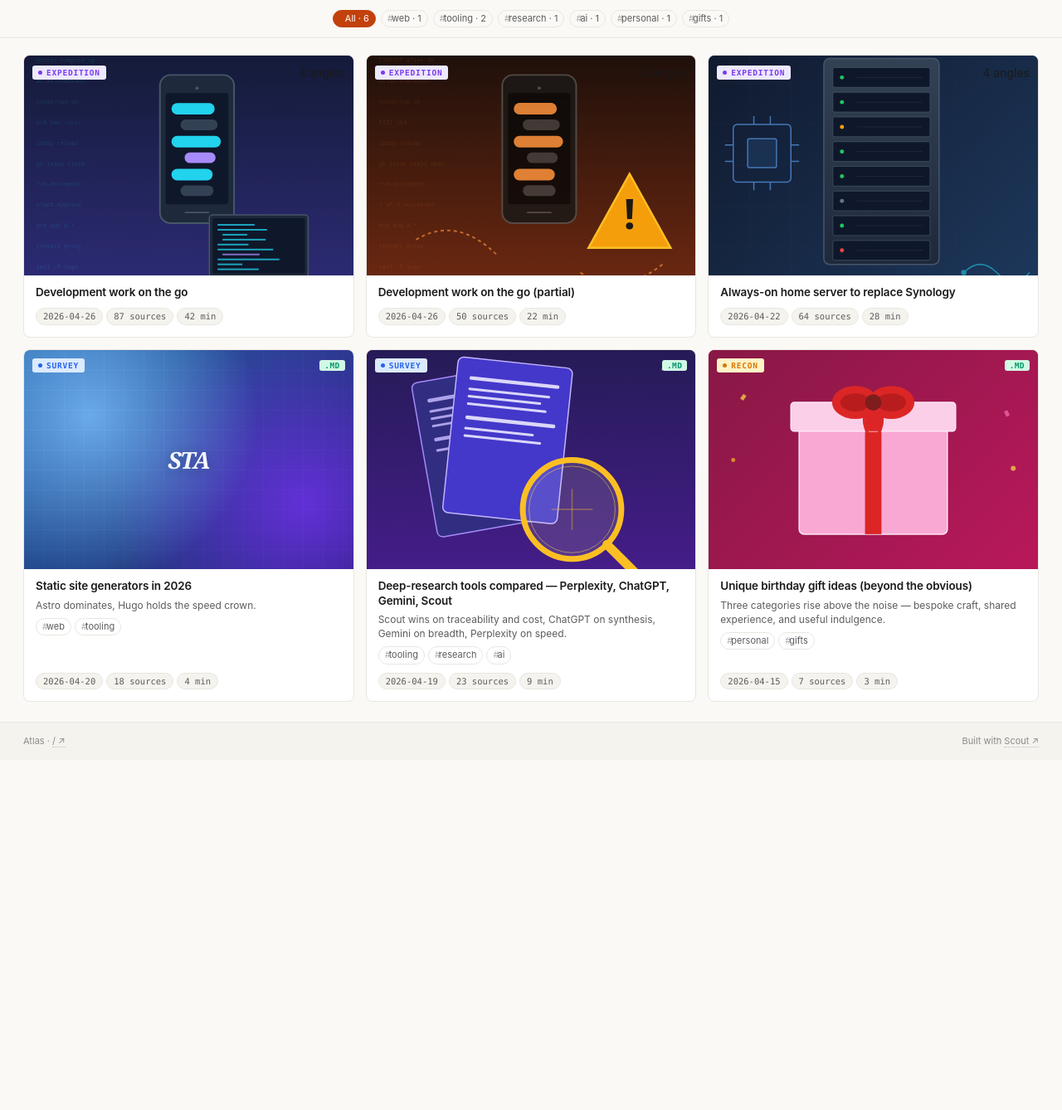
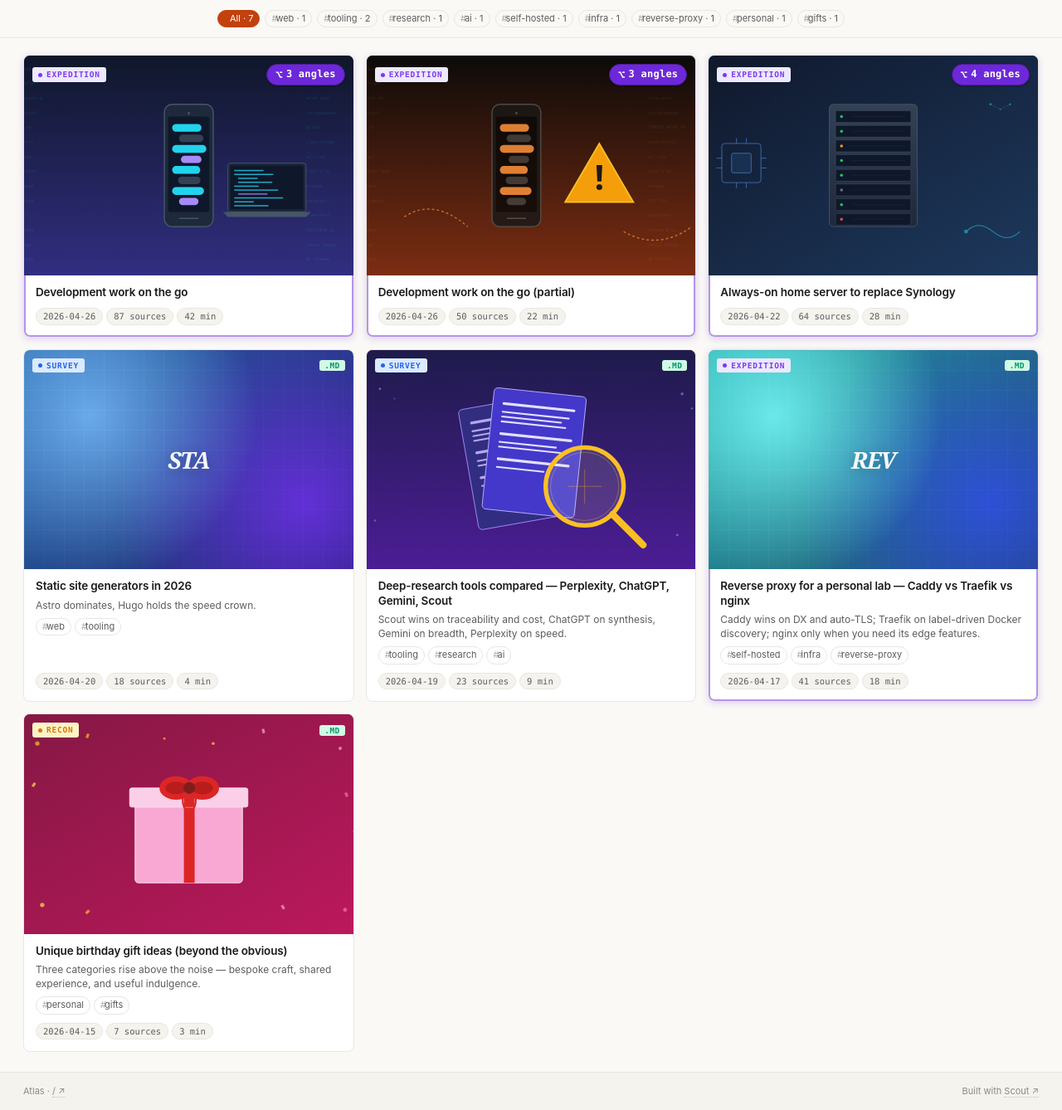
Before and after one commit to Laoujin/Compass, a Jekyll site: the page built from index.html, in a window 1280 px wide. Shown: the part 235-1573 px from the top of the page at 83% size. Built offline with Jekyll 4.4.1, drawn with Linux system fonts in a browser that asks for light colours; some web fonts are replaced; before the commit the page ends 1151 px from its top, so only the background shows below that.

Commit message:
fix(theme): 16:9 covers + chip in base.css + single-angle expedition support
Three connected fixes:

* Move .angles-chip / .card-expedition styles from research.css to
  base.css. The home grid only loads base.css + cards/v1.css, so the
  chip was rendering with no background/foreground colors there
  (fell back to inherited card text color on transparent bg). Now
  loads everywhere cards do.

* Resize all 6 cover SVGs (5 fixtures + default-cover) from 800x800
  to 1600x900 (16:9). At cover sizing this clips ~8% horizontally on
  card thumbnails and ~10% vertically on detail-page hero — both
  acceptable. Math: card aspect 1.5:1 vs source 1.78:1 -> source
  fills height, crops sides. Detail aspect 2.22:1 vs source 1.78:1
  -> source fills width, crops top/bottom. Hero kept inside the
  visible-on-both safe zone (x: 125-1475, y: 90-810).

* Card logic: a 'depth: deep' page without children IS still an
  expedition (just single-angle). Both forms now get the
  card-expedition outer treatment; only the multi-angle (children)
  form swaps the format pill for the angles badge. Adds a
  reverse-proxy fixture (single-angle expedition) so the new
  treatment is visible in previews.

```diff
--- a/_includes/cards/_base.html
+++ b/_includes/cards/_base.html
@@ -9,7 +9,16 @@ Expects include.entry with frontmatter:
 {%- endcomment -%}
 {%- assign e = include.entry -%}
 {%- assign depth_label = e.depth | replace: 'ceo', 'recon' | replace: 'standard', 'survey' | replace: 'deep', 'expedition' -%}
-<article class="card{% if e.children %} card-expedition{% endif %}" style="--h:{{ e.hue | default: 210 }};">
+{%- comment -%}
+A card is "expedition" in two cases:
+  (1) page has children frontmatter -> decomposed multi-angle expedition
+  (2) page is depth: deep with no children -> single-angle expedition
+Both get the purple outer treatment; only (1) shows the angles badge
+in place of the format pill.
+{%- endcomment -%}
+{%- assign is_expedition = false -%}
+{%- if e.children or depth_label == 'expedition' -%}{%- assign is_expedition = true -%}{%- endif -%}
+<article class="card{% if is_expedition %} card-expedition{% endif %}" style="--h:{{ e.hue | default: 210 }};">
   <a href="{{ e.url | relative_url }}" class="card-link">
     {%- if e.cover -%}
       {%- assign cover_src = e.url | append: e.cover | relative_url -%}
@@ -18,14 +27,12 @@ Expects include.entry with frontmatter:
       <div class="card-cover cover ratio"><span class="mark">{{ e.title | slice: 0, 3 | upcase }}</span></div>
     {%- endif -%}
     <div class="card-top">
+      {%- if is_expedition -%}<span class="depth-badge depth-expedition">expedition</span>{%- elsif e.depth -%}<span class="depth-badge depth-{{ depth_label }}">{{ depth_label }}</span>{%- endif -%}
       {%- if e.children -%}
-        {%- comment -%}A page with children IS an expedition parent — force the depth badge regardless of frontmatter, and replace the format pill with the angles badge so the count anchors to the right and stays unmissable.{%- endcomment -%}
         {%- assign angle_count = e.children | size -%}
-        <span class="depth-badge depth-expedition">expedition</span>
         <span class="angles-chip">{{ angle_count }} {% if angle_count == 1 %}angle{% else %}angles{% endif %}</span>
-      {%- else -%}
-        {%- if e.depth -%}<span class="depth-badge depth-{{ depth_label }}">{{ depth_label }}</span>{%- endif -%}
-        {%- if e.format -%}<span class="fmt-pill fmt-{{ e.format }}">.{{ e.format }}</span>{%- endif -%}
+      {%- elsif e.format -%}
+        <span class="fmt-pill fmt-{{ e.format }}">.{{ e.format }}</span>
       {%- endif -%}
     </div>
     <div class="card-body">
--- a/assets/base.css
+++ b/assets/base.css
@@ -96,6 +96,39 @@ img { max-width: 100%; display: block; }
 .fmt-md   { background: var(--fmt-md-bg);   color: var(--fmt-md); }
 .fmt-html { background: var(--fmt-html-bg); color: var(--fmt-html); }
 
+/* ---------- Angles badge (parent expedition cards) ----------
+   Hardcoded colors so contrast is bulletproof across every palette
+   (rust, paper, cartography, midnight, …). Lives in base.css so it
+   loads on the home grid and detail pages alike. */
+.angles-chip {
+  display: inline-flex;
+  align-items: center;
+  gap: 4px;
+  padding: 4px 10px;
+  border-radius: 999px;
+  font: 700 12px/1.3 ui-monospace, Menlo, monospace;
+  background: #6d28d9;
+  color: #ffffff;
+  border: 1px solid #4c1d95;
+  white-space: nowrap;
+  box-shadow: 0 1px 3px rgba(0, 0, 0, 0.25);
+  text-transform: lowercase;
+  letter-spacing: 0.02em;
+}
+.angles-chip::before {
+  content: '⌥';
+  font-size: 14px;
+  font-weight: 700;
+  line-height: 1;
+}
+/* Outer accent on parent expedition cards so they stand out at a
+   glance even before the eye lands on the angles badge. */
+.card-expedition {
+  box-shadow:
+    inset 0 0 0 2px color-mix(in srgb, #6d28d9 50%, transparent),
+    0 2px 8px color-mix(in srgb, #6d28d9 18%, transparent);
+}
+
 /* ---------- Meta row ---------- */
 .meta-row {
   display: flex; align-items: center; gap: 10px;
--- /dev/null
+++ b/research/2026-04-17-reverse-proxy-personal-lab/index.md
@@ -0,0 +1,23 @@
+---
+title: Reverse proxy for a personal lab — Caddy vs Traefik vs nginx
+date: 2026-04-17
+depth: deep
+format: md
+topic: "Pick a single reverse proxy for a homelab fronting ~12 services across two NAS boxes — auto-TLS, easy per-service config, observable, low maintenance."
+tags: [self-hosted, infra, reverse-proxy]
+summary: Caddy wins on DX and auto-TLS; Traefik on label-driven Docker discovery; nginx only when you need its edge features.
+citations: 41
+reading_time_min: 18
+cost_usd: 2.84
+duration_sec: 3120
+issue: 4
+hue: 180
+---
+
+> **Pick:** Caddy with the `caddy-docker-proxy` plugin. ACME just works,
+> Caddyfile is half the lines of an nginx equivalent, and the plugin
+> covers Traefik's main draw (label-driven discovery) without Traefik's
+> learning curve.
+
+This is a sample single-angle expedition fixture (depth: deep, no
+sub-topics) used for compass visual previews.
```
Also changed, not shown: assets/research.css (+2 -30 lines), assets/default-cover.svg, research/2026-04-15-unique-birthday-gift-ideas/cover.svg, research/2026-04-19-deep-research-tools-compared/cover.svg, research/2026-04-22-always-on-home-server/cover.svg, research/2026-04-26-development-work-on-the-go-partial/cover.svg, research/2026-04-26-development-work-on-the-go/cover.svg.
